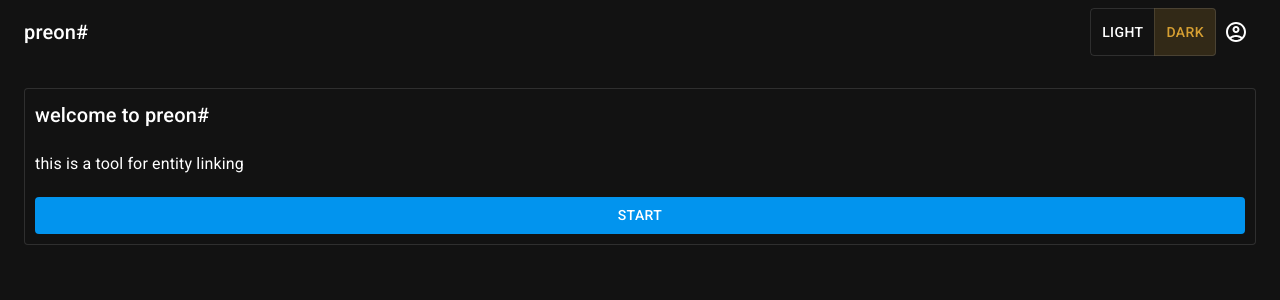
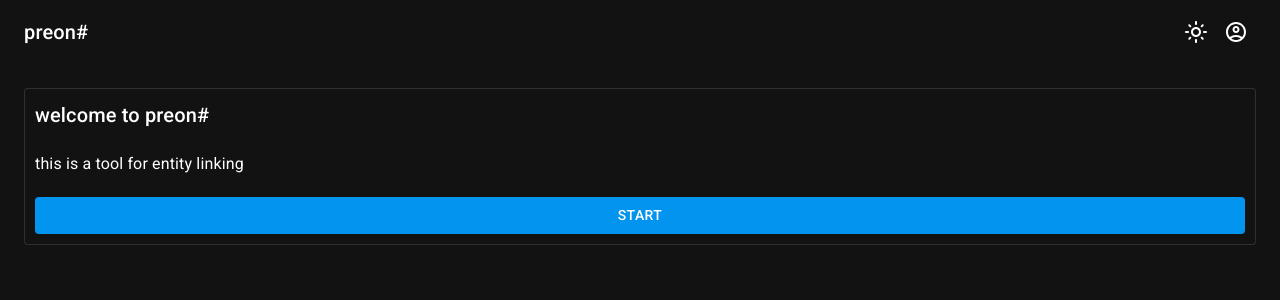
Before and after one commit to kaesaecracker/PreonSharp, a React (Create React App) app in the folder preonsharp-react-app/: page / in a window 1280 px wide. Shown: the top 300 px of the page. Built offline with nearby package versions, Linux system fonts and the light colour scheme.

Commit message:
split out MainAppBar.tsx

```diff
--- a/preonsharp-react-app/src/App.tsx
+++ b/preonsharp-react-app/src/App.tsx
@@ -1,32 +1,24 @@
-import {
-  AppBar,
-  ToggleButton,
-  ToggleButtonGroup,
-  Toolbar,
-  Typography,
-  ThemeProvider,
-  CssBaseline, IconButton
-} from "@mui/material";
+import {CssBaseline, ThemeProvider} from "@mui/material";
 import React, {ReactNode, useState} from "react";
+
+import {darkTheme, lightTheme} from "./themes";
+import useStoredState from "./useStoredState";
 
 import HomePage from "./HomePage";
 import QueryPage from "./QueryPage";
 import LoginDialog from "./LoginDialog";
-import useStoredState from "./useStoredState";
-import themes, {dark} from "./themes";
-import AccountIcon from '@mui/icons-material/AccountCircleOutlined';
+import MainAppBar from "./MainAppBar";
 
 export default function App(props: any) {
   const [loginOpen, setLoginOpen] = useState(false);
   const [userName, setUserName] = useStoredState('userName', '');
   const [password, setUserPassword] = useStoredState('userPassword', '');
   const [currentPage, setCurrentPage] = useState('home');
+  const [colorScheme, setColorScheme] = useStoredState('colorScheme', 'dark');
 
   const pages = new Map<string, ReactNode>();
   pages.set('home', (<HomePage onStartClick={() => setCurrentPage('query')}/>));
   pages.set('query', (<QueryPage userName={userName} password={password}/>));
-
-  const [colorScheme, setColorScheme] = useStoredState('colorScheme', 'dark');
 
   const handleChange = (
     event: React.MouseEvent<HTMLElement>,
@@ -35,31 +27,10 @@ export default function App(props: any) {
     setColorScheme(newColorScheme);
   };
 
-  return <>
-    <ThemeProvider theme={themes.get(colorScheme) || dark}>
+  return <ThemeProvider theme={colorScheme === 'light' ? lightTheme : darkTheme}>
     <CssBaseline/>
-      <AppBar position="static" elevation={0}>
-        <Toolbar>
-          <Typography variant="h6" component="div" sx={{flexGrow: 1}}>
-            preon#
-          </Typography>
 
-          <ToggleButtonGroup
-            color="secondary"
-            value={colorScheme}
-            exclusive
-            onChange={handleChange}
-            aria-label="Platform"
-          >
-            <ToggleButton value="light">light</ToggleButton>
-            <ToggleButton value="dark">dark</ToggleButton>
-          </ToggleButtonGroup>
-
-          <IconButton aria-label='login' onClick={() => setLoginOpen(true)}>
-            <AccountIcon/>
-          </IconButton>
-        </Toolbar>
-      </AppBar>
+    <MainAppBar openLogin={() => setLoginOpen(true)} setColorScheme={setColorScheme} colorScheme={colorScheme}/>
 
     <LoginDialog
       open={loginOpen} setOpen={setLoginOpen}
@@ -68,5 +39,4 @@ export default function App(props: any) {
 
     {pages.get(currentPage) || pages.get('home')}
   </ThemeProvider>
-  </>
 }
--- /dev/null
+++ b/preonsharp-react-app/src/MainAppBar.tsx
@@ -0,0 +1,40 @@
+import React from "react";
+import {AppBar, IconButton, Toolbar, Typography} from "@mui/material";
+import AccountIcon from "@mui/icons-material/AccountCircleOutlined";
+
+import DarkModeIcon from "@mui/icons-material/DarkModeOutlined";
+import LightModeIcon from "@mui/icons-material/LightModeOutlined";
+
+function DarkModeSwitcher(props: {
+  colorScheme: string,
+  setColorScheme: (scheme: string) => void
+}) {
+  return props.colorScheme === 'light'
+    ? <IconButton aria-label='dark mode' onClick={() => props.setColorScheme('dark')}>
+      <DarkModeIcon/>
+    </IconButton>
+    : <IconButton aria-label='light mode' onClick={() => props.setColorScheme('light')}>
+      <LightModeIcon/>
+    </IconButton>
+}
+
+export default function MainAppBar(props: {
+  openLogin: () => void;
+  colorScheme: string;
+  setColorScheme: (scheme: string) => void;
+
+}) {
+  return <AppBar position="static" elevation={0}>
+    <Toolbar>
+      <Typography variant="h6" component="div" sx={{flexGrow: 1}}>
+        preon#
+      </Typography>
+
+      <DarkModeSwitcher colorScheme={props.colorScheme} setColorScheme={props.setColorScheme}/>
+
+      <IconButton aria-label='login' onClick={props.openLogin}>
+        <AccountIcon/>
+      </IconButton>
+    </Toolbar>
+  </AppBar>
+}
--- a/preonsharp-react-app/src/themes.ts
+++ b/preonsharp-react-app/src/themes.ts
@@ -1,6 +1,6 @@
 import {createTheme, Theme} from "@mui/material";
 
-export const dark: Theme = createTheme({
+export const darkTheme: Theme = createTheme({
   palette: {
     mode: 'dark',
     primary: {main: '#0294EE'},
@@ -8,17 +8,10 @@ export const dark: Theme = createTheme({
   },
 });
 
-export const light: Theme = createTheme({
+export const lightTheme: Theme = createTheme({
   palette: {
     mode: 'light',
     primary: {main: '#0294EE'},
     secondary: {main: '#D69F32'}
   },
 })
-
-const themes = new Map<string, Theme>([
-  ['light', light],
-  ['dark', dark]
-]);
-
-export default themes;
```
Lines whose indentation alone changed are shown as unchanged.
